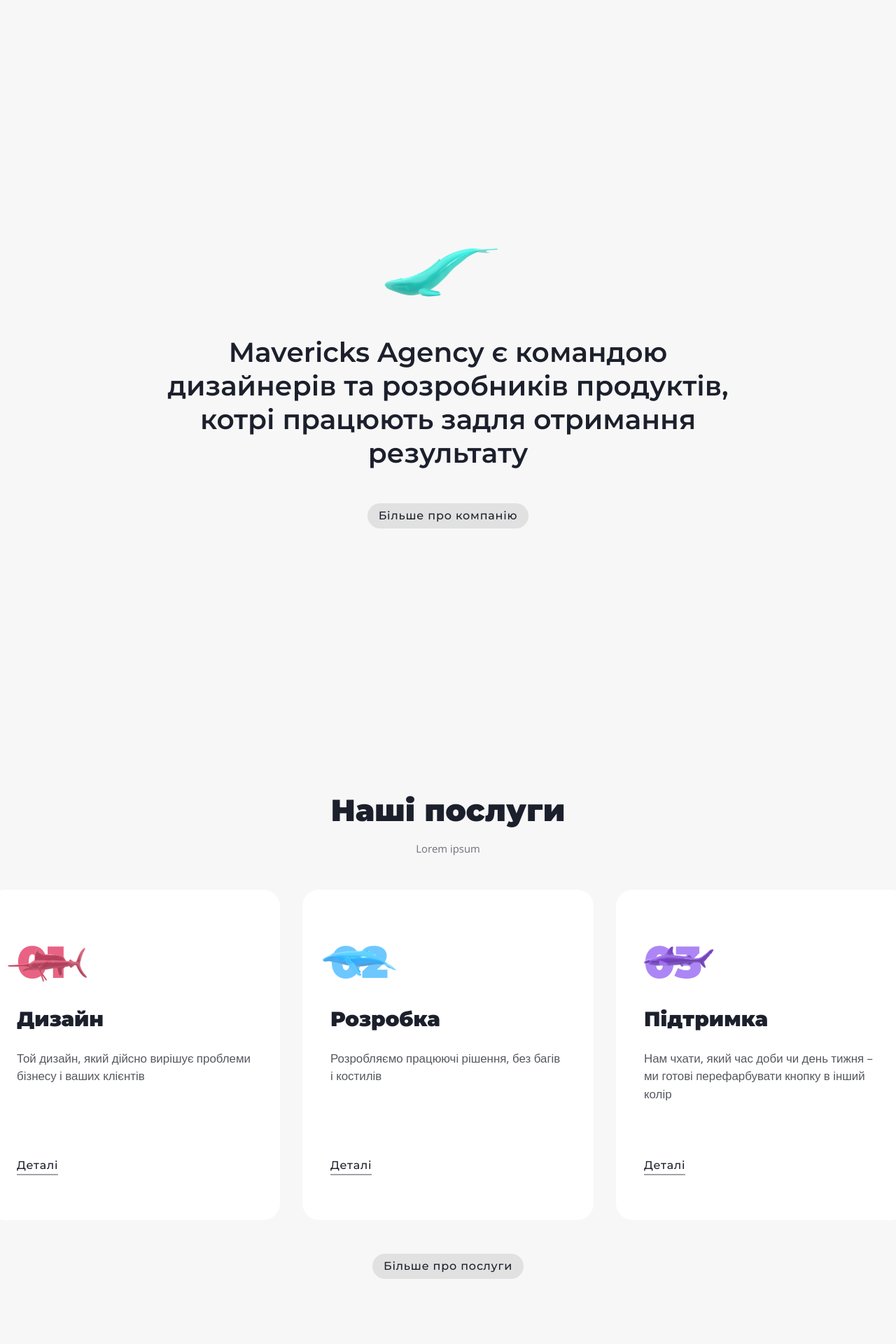
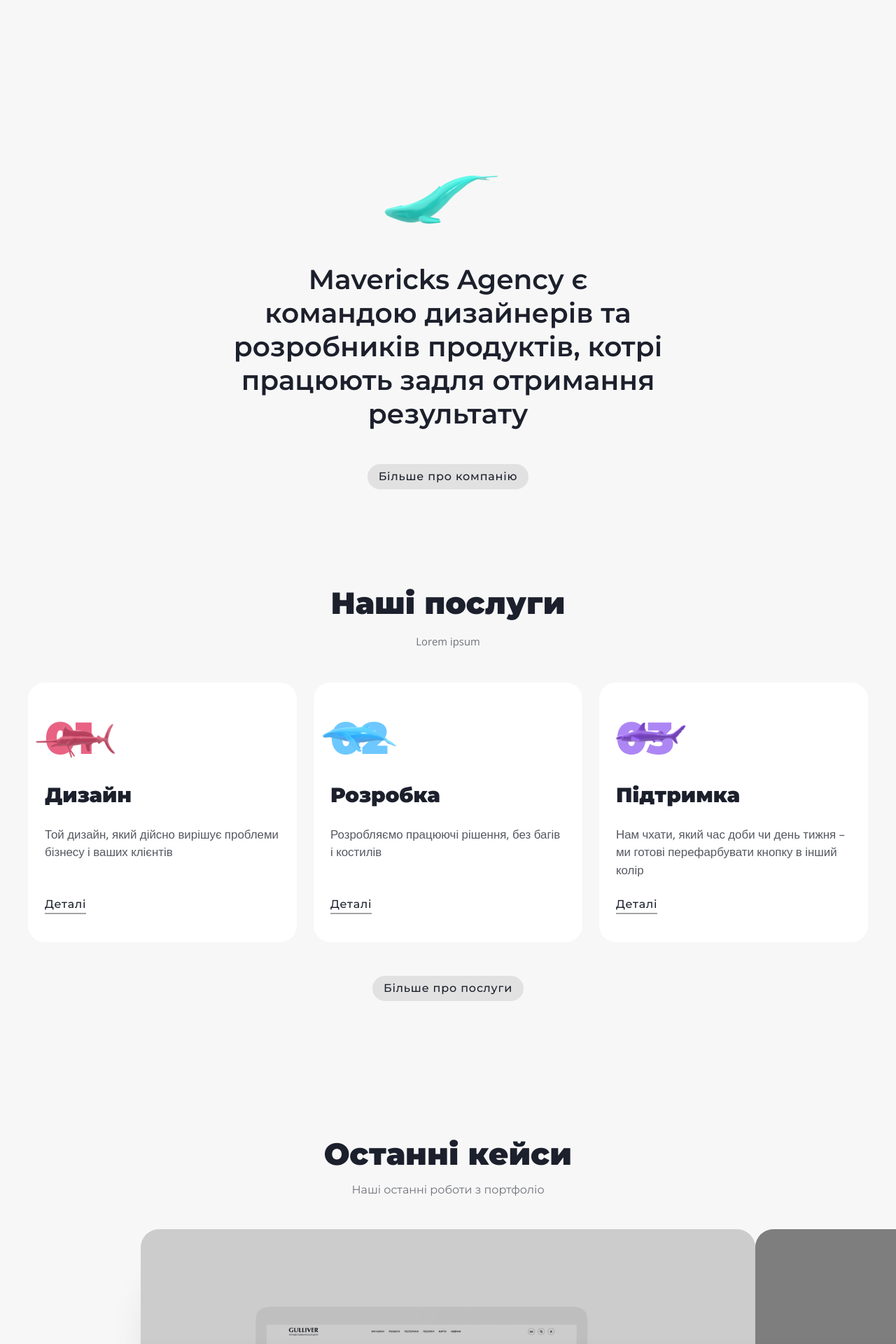
Before and after one commit to cubachatou/cctTemplate, a PHP site: page / in a window 1280 px wide. Shown: the part 650-2570 px from the top of the page at 70% size. Run offline with PHP 8.4, Linux system fonts and the light colour scheme; style sheets or scripts are compiled from the project's sources; grey boxes are pictures that could not be loaded.

Commit message:
some adaptive - home page

```diff
--- a/inc/body-open.php
+++ b/inc/body-open.php
@@ -1,2 +1,8 @@
 <body class="no-transition">
   <div class="wrapper">
+    <button type="button" class="menu__icon menu__icon_mobile" data-menu>
+      <svg class="icon icon-burger">
+        <use xlink:href="/images/svgMap.svg#icon-burger"></use>
+      </svg>
+      Меню
+    </button>
--- a/inc/header.php
+++ b/inc/header.php
@@ -68,13 +68,6 @@
         <a href="mailto:hello@mavericksagency" class="contacts-menu__link">hello@mavericksagency</a>
       </address>
     </div>
-
-    <button type="button" class="menu__icon menu__icon_mobile" data-menu>
-      <svg class="icon icon-burger">
-        <use xlink:href="/images/svgMap.svg#icon-burger"></use>
-      </svg>
-      Меню
-    </button>
   </div>
   <svg class="shape-overlays" viewBox="0 0 100 100" preserveAspectRatio="none">
     <path class="shape-overlays__path"></path>
--- a/src/scss/abstracts/_variables.scss
+++ b/src/scss/abstracts/_variables.scss
@@ -66,20 +66,18 @@
 [class*="__container"] {
 	margin: 0 auto;
 	box-sizing: content-box;
-	padding: 0 rem(16);
+	padding: 0 1rem;
 	@media (min-width: $mobileSmall) {
 		max-width: rem(688);
-		padding: 0 rem(40);
 	}
 	@media (min-width: $mobile) {
 		max-width: rem(944);
-		padding: 0 rem(64);
+		padding: 0 2.5rem;
 	}
 	@media (min-width: $tablet) {
 		max-width: rem(1312);
 	}
 	@media (min-width: $pc) {
-		max-width: rem($maxWidthContainer);
-		padding: 0 rem(math.div($containerPadding, 2));
+		padding: 0 4rem;
 	}
 }
--- a/src/scss/base/_svg.scss
+++ b/src/scss/base/_svg.scss
@@ -23,6 +23,10 @@
 		fill: none;
 		width: rem(14);
 		height: rem(26);
+		@media (max-width: $pc) {
+			width: 0.5rem;
+			height: 1rem;
+		}
 	}
 	&-nav-blob {
 		position: absolute;
--- a/src/scss/base/_typography.scss
+++ b/src/scss/base/_typography.scss
@@ -64,9 +64,11 @@
 
 .p1 {
 	font-weight: 600;
-	@include adaptiveValue("font-size", 48, 32, $containerWidth, 767.98, 1);
+	font-size: 1.5rem;
+	line-height: math.div(29, 24);
 	@media (min-width: $mobile) {
 		line-height: math.div(39, 32);
+		@include adaptiveValue("font-size", 48, 32, $containerWidth, 767.98, 1);
 	}
 	@media (min-width: $tablet) {
 		line-height: math.div(59, 48);
--- a/src/scss/base/layouts/__pages.scss
+++ b/src/scss/base/layouts/__pages.scss
@@ -9,9 +9,6 @@
 .page {
 	&:not(&_home) {
 		padding-top: rem(136);
-		& [class*="__container"] {
-			max-width: 1312px;
-		}
 	}
 	// .page_home
 	&_home {
--- a/src/scss/base/layouts/_home.scss
+++ b/src/scss/base/layouts/_home.scss
@@ -53,6 +53,13 @@
 
 // short-about
 .short-about {
+	padding: rem(200) 0 rem(280);
+	@media (max-width: $pc) {
+		padding: 6rem 0 2.5rem;
+	}
+	@media (max-width: $mobile) {
+		padding: 6rem 0;
+	}
 	// .short-about__container
 	&__container {
 		display: flex;
@@ -66,8 +73,11 @@
 		justify-content: center;
 		align-items: center;
 		gap: rem(48);
-		padding: rem(200) rem(64) rem(280);
 		text-align: center;
+		max-width: rem(865);
+		@media (max-width: $pc) {
+			max-width: rem(622);
+		}
 		&::before {
 			content: "";
 			display: block;
@@ -104,8 +114,20 @@
 	// .services__grid
 	&__grid {
 		display: flex;
-		justify-content: center;
-		gap: rem(32);
+		align-self: stretch;
+		gap: 2rem;
+		overflow-x: auto;
+		@extend %hidescroll;
+		@media (max-width: $pc) {
+			gap: 1.5rem;
+		}
+		@media (max-width: $tablet) {
+			margin: 0 -2.5rem;
+			padding: 0 2.5rem;
+		}
+		@media (max-width: $mobile) {
+			gap: 1rem;
+		}
 	}
 	// .services__card
 	&__card {
@@ -118,12 +140,18 @@
 	display: flex;
 	flex-direction: column;
 	align-items: flex-start;
-	flex: 0 0 rem(416);
+	gap: 1.5rem;
+	flex: 0 1 rem(416);
 	min-height: rem(472);
+	min-width: rem(299);
 	padding: rem(64) rem(40);
 	border-radius: rem(24);
 	background-color: $neutral-10;
 	transform-style: preserve-3d;
+	@media (max-width: $pc) {
+		padding: 2.5rem 1.5rem;
+		min-height: rem(371);
+	}
 	// .service-card__content
 	&__content {
 		display: flex;
@@ -199,8 +227,11 @@
 		display: flex;
 		flex-direction: column;
 		align-items: center;
-		gap: rem(48);
-		padding: rem(96) 0;
+		gap: 3rem;
+		padding: 6rem 0;
+		@media (max-width: $mobileSmall) {
+			padding: 2rem 0;
+		}
 	}
 	// .cases__heading
 	&__heading {
@@ -227,6 +258,12 @@
 	&.swiper {
 		padding: 0 rem(224);
 		overflow: visible;
+		@media (max-width: $pc) {
+			padding: 0 rem(161);
+		}
+		@media (max-width: $tablet) {
+			padding: 0;
+		}
 	}
 	// .last-cases-slider__controls
 	&__controls {
@@ -235,6 +272,9 @@
 		display: flex;
 		align-items: center;
 		justify-content: space-between;
+		@media (max-width: $tablet) {
+			display: none;
+		}
 	}
 	// .last-cases-slider__arrow
 	&__arrow {
@@ -247,6 +287,10 @@
 		transition: stroke 0.3s ease 0s;
 		&:hover .icon-nav-blob__path {
 			stroke: $turquoise;
+		}
+		@media (max-width: $pc) {
+			width: rem(56);
+			height: rem(56);
 		}
 		&_prev {
 		}
@@ -263,6 +307,7 @@
 	// .last-cases-slider__item
 	&__item {
 		border-radius: 1.5rem;
+		background: $neutral-10;
 		&.swiper-slide-prev {
 			pointer-events: none;
 		}
@@ -283,6 +328,13 @@
 		&:not(.swiper-slide-active &) {
 			border-radius: 1.6rem;
 		}
+		@media (max-width: $mobile) {
+			min-height: rem(565);
+			object-fit: contain;
+		}
+		@media (max-width: $mobileSmall) {
+			min-height: rem(501);
+		}
 	}
 	// .last-cases-slider__item-content
 	&__item-content {
@@ -295,12 +347,25 @@
 		gap: 1rem;
 		padding: rem(56) rem(48);
 		color: $neutral-10;
+		@media (max-width: $pc) {
+			padding: 2.5rem 2rem;
+		}
+		@media (max-width: $mobile) {
+			padding: 2rem;
+		}
 	}
 	// .last-cases-slider__item-title
 	&__item-title {
 	}
 	// .last-cases-slider__item-subtitle
 	&__item-subtitle {
+		max-width: rem(336);
+		@media (max-width: $tablet) {
+			max-width: rem(266);
+		}
+		@media (max-width: $mobile) {
+			max-width: rem(292);
+		}
 	}
 	// .last-cases-slider__item-link
 	&__item-link {
@@ -311,6 +376,10 @@
 .clients {
 	position: relative;
 	background: #f7f7f7;
+	padding: rem(104) 0;
+	@media (max-width: $pc) {
+		padding: 6rem 0;
+	}
 	// .clients__container
 	&__container {
 		display: flex;
@@ -319,12 +388,11 @@
 	}
 	// .clients__inner
 	&__inner {
-		padding: rem(104) 0;
 		max-width: rem(864);
 	}
 	// .clients__heading
 	&__heading {
-		position: relative;
+		// position: relative;
 		z-index: 1;
 		&:not(:last-child) {
 			margin-bottom: rem(64);
@@ -332,9 +400,18 @@
 	}
 	// .clients__grid
 	&__grid {
-		position: relative;
+		// position: relative;
 		display: flex;
+		justify-content: center;
 		flex-wrap: wrap;
+		@extend %hidescroll;
+		@media (max-width: $mobile) {
+			flex-wrap: nowrap;
+			justify-content: stretch;
+			overflow-x: scroll;
+			margin: 0 -1rem;
+			padding: 0 1rem;
+		}
 		&::before {
 			content: "";
 			position: absolute;
@@ -349,7 +426,17 @@
 		display: flex;
 		justify-content: center;
 		align-items: center;
-		padding: rem(13) rem(24);
+		padding: rem(13) 1.5rem;
+		max-height: rem(80);
+		@media (max-width: $tablet) {
+			flex: 0 0 rem(228);
+		}
+		@media (max-width: $mobile) {
+			padding: 1.5rem;
+			flex: 0 0 fit-content;
+			max-height: 6rem;
+		}
+		@media (min-width: $mobile) {
 			&:nth-child(1) {
 				border-bottom: 2px solid #f7f7f7;
 				border-right: 2px solid #f7f7f7;
@@ -378,8 +465,9 @@
 				border-left: 2px solid #f7f7f7;
 				border-top: 2px solid #f7f7f7;
 			}
+		}
 		img {
-			scale: 0.786;
+			scale: 0.663;
 		}
 	}
 }
--- a/src/scss/base/partials/header.scss
+++ b/src/scss/base/partials/header.scss
@@ -5,9 +5,9 @@
 	height: 100%;
 	display: flex;
 	pointer-events: none;
-	.touch & {
-		pointer-events: all;
-	}
+	// .touch & {
+	// 	pointer-events: all;
+	// }
 	.menu-hovered &,
 	.menu-open & {
 		pointer-events: all;
@@ -127,6 +127,7 @@
 		}
 		// .menu__icon_mobile
 		&_mobile {
+			z-index: 2;
 			display: block;
 			position: fixed;
 			top: 90%;
```
Also changed, not shown: src/js/base/sliders.js (+6 -1 lines). Lines whose indentation alone changed are shown as unchanged.
